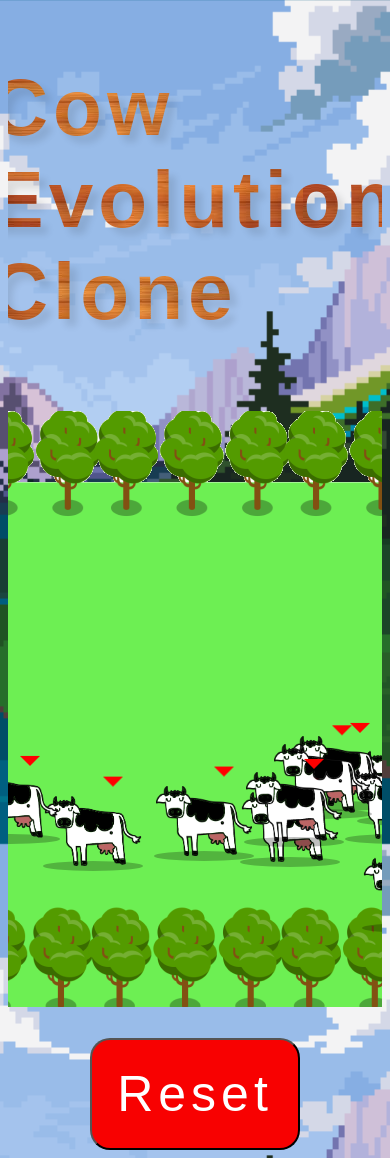
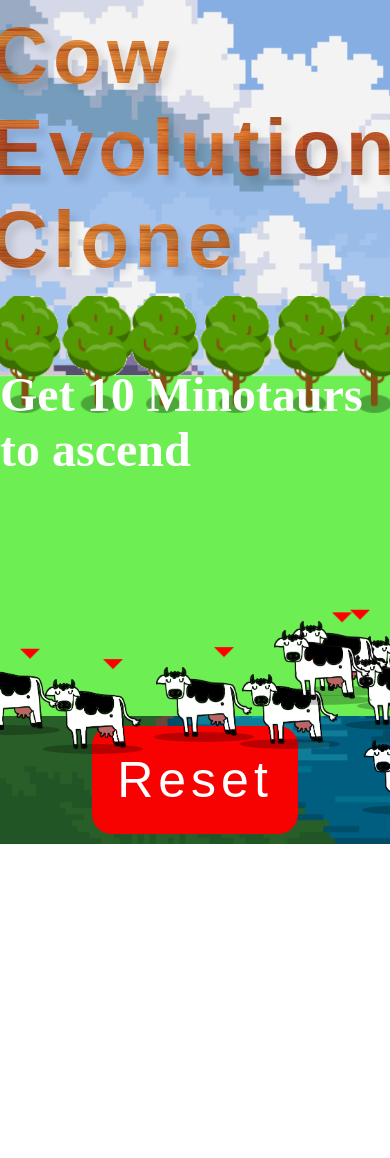
Before and after one commit to RuHd/Cow-Evolution-Clone, a Next.js app: page / in a window 390 px wide. After the commit the page ends 844 px from the top, so only its background shows below. Built offline with nearby package versions, Linux system fonts and the light colour scheme; a web font is replaced by a local one.

Commit message:
Responsive design & Modal Animation

```diff
--- a/src/app/globals.css
+++ b/src/app/globals.css
@@ -1,4 +1,4 @@
-*::after, *::before {
+*, *::after, *::before {
   box-sizing: border-box;
   padding: 0;
   margin: 0;
@@ -12,7 +12,7 @@ body {
   justify-content: center;
   align-items: center;
   max-width: 100vw;
-  min-height: 100vh;
+  height: 100vh;
   overflow-x: hidden;
   background-image: url(../../public//meadow.png);
   background-size: cover;
--- a/src/app/page.js
+++ b/src/app/page.js
@@ -51,7 +51,6 @@ export default function Home() {
       { messageOn && <AlertMsg setmessageOn = {setmessageOn}/>}
 
           <h1>Cow Evolution Clone</h1>
-          <h2>Get 10 Minotaurs to ascend</h2>
           <div className="field">
 
               {
@@ -72,9 +71,8 @@ export default function Home() {
                 })
               }
           </div>
-          <footer>
-            <button onClick={() => resetGame(setgroupAnimals,setpairSelected,setnumMinotaurs)}>Reset</button>
-          </footer>
+          <button onClick={() => resetGame(setgroupAnimals,setpairSelected,setnumMinotaurs)}>Reset</button>
+          <h2>Get 10 Minotaurs to ascend</h2>
       </div>
     </>
   );
--- a/src/app/page.scss
+++ b/src/app/page.scss
@@ -2,9 +2,10 @@
     position: relative;
     width: 100%;
     height: 100%;
+    padding: 10px;
     display: flex;
     flex-direction: column;
-    gap: 20px;
+    gap: 10px;
     justify-content: center;
     align-items: center;
     overflow-x: hidden;
@@ -26,23 +27,18 @@
         position: absolute;
         right: 1%;
         font-size: 3em;
-        color: black;
+        color: white;
 
     }
 
     .field {
         position: relative;
         width: 788px;
-        height: 607px;
+        height: 700px;
         background-image: url("../../public/arena.png");
+        background-size: cover;
         background-repeat: no-repeat;
     }
-
-    footer {
-        text-align: center;
-        display: flex;
-        justify-content: center;
-        align-items: center;
 
 
     button {
@@ -55,5 +51,27 @@
         font-family: var(--font-tiny5);
         letter-spacing: 5px;
     }
+
+}
+
+@media screen and (max-height: 700px) {
+    .game {
+        height: 100%;
+
+        &>h1 {
+            font-size: 4em;
+        }
+
+        &>h2 {
+            position: absolute;
+            right: 0;
         }
     }
+
+    button {
+        position: absolute;
+        left: 0;
+        transform: translateX(50%);
+        padding: 15px;
+    }
+}
--- a/src/components/Modal/Modal.scss
+++ b/src/components/Modal/Modal.scss
@@ -15,6 +15,8 @@
     z-index: 1000;
 
     font-size: 2.5em;
+
+    animation: slideDown .5s 2s both ease-out;
 
     &>h2 {
         color: white;
@@ -120,3 +122,13 @@
         scale: 1.05;
     }
 }
+
+@keyframes slideDown {
+    0% {
+        transform: translateY(-100vh);
+    }
+
+    100% {
+        transform: translateY(0vh);
+    }
+}
```
Lines whose indentation alone changed are shown as unchanged.
